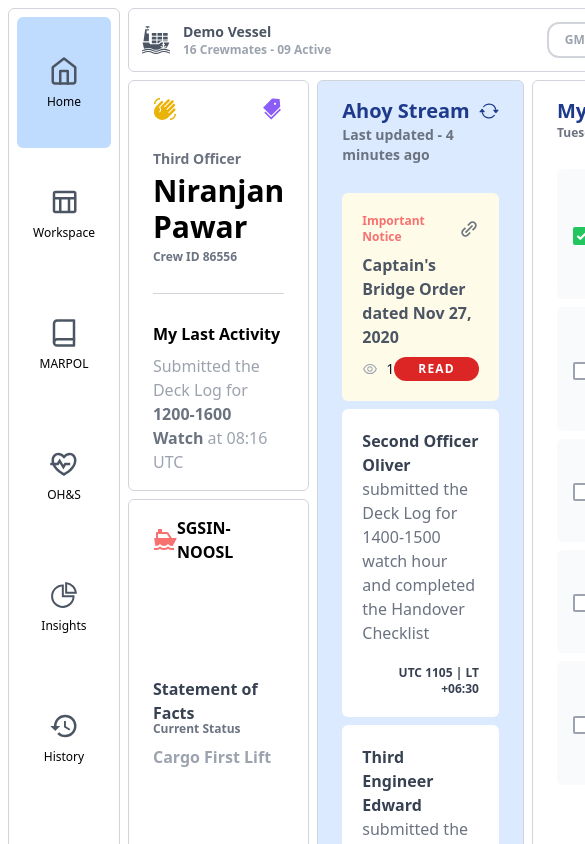
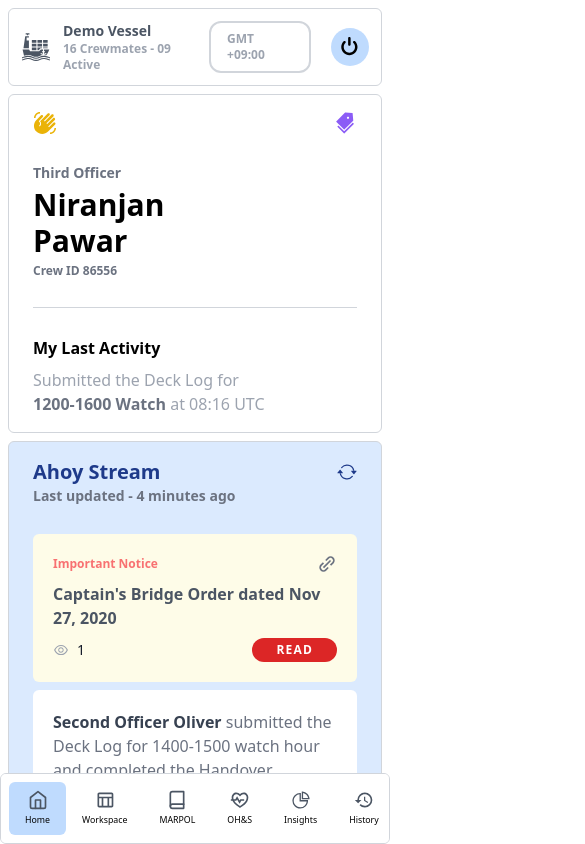
Before and after one commit to This-Is-Prince/wayship-dashboard, a React (Vite) app: page / in a window 390 px wide. Shown: the top 844 px of the page, 585 px wide, since content can reach past the window. Built offline with nearby package versions, Linux system fonts and the light colour scheme.

Commit message:
Made AsideBar responsive

```diff
--- a/src/components/content/Content.tsx
+++ b/src/components/content/Content.tsx
@@ -5,7 +5,7 @@ import TodosBoard from "./todos/TodosBoard";
 
 const Content = () => {
   return (
-    <main className="grid grid-cols-[auto,_1fr,_auto] gap-2 grid-rows-[auto,_1fr]">
+    <main className="pb-[4.5rem] col-span-full grid md:grid-cols-[auto,_1fr,_auto] gap-2 grid-rows-[auto,_1fr] md:col-span-1 md:pb-0">
       <OfficerCard />
       <NoticeBoard />
       <TodosBoard />
--- a/src/components/header/Header.tsx
+++ b/src/components/header/Header.tsx
@@ -3,7 +3,7 @@ import { TiPower } from "react-icons/ti";
 
 const Header = () => {
   return (
-    <header className="p-3 border-[1px] border-gray-300 rounded-md flex justify-between items-center">
+    <header className="p-3 border-[1px] col-span-full border-gray-300 rounded-md flex justify-between items-center md:col-span-1">
       <section className="flex gap-x-3 items-center text-gray-600">
         <span className="text-3xl">
           <GiCargoShip />
--- a/src/components/sidebar/Aside.tsx
+++ b/src/components/sidebar/Aside.tsx
@@ -5,7 +5,7 @@ import { useState } from "react";
 const Aside = () => {
   const [buttons, setButtons] = useState(asideButtonsNames);
   return (
-    <aside className="bg-white row-span-full flex flex-col p-2 border-[1px] border-gray-300 rounded-md">
+    <aside className="bg-white fixed z-20 left-0 right-0 bottom-0  overflow-auto flex p-2 border-[1px] border-gray-300 rounded-md md:row-span-full md:static  md:flex-col">
       {buttons.map((name) => {
         return <AsideButton key={name} name={name} />;
       })}
--- a/src/components/sidebar/AsideButton.tsx
+++ b/src/components/sidebar/AsideButton.tsx
@@ -5,14 +5,14 @@ import GetAsideButtonIcon from "./GetAsideButtonIcon";
 const AsideButton: FC<AsideButtonProps> = ({ name }) => {
   return (
     <article
-      className={`flex-auto px-4 cursor-pointer flex flex-col gap-y-2 justify-center items-center rounded-md ${
+      className={`flex-auto py-2 px-4 cursor-pointer flex flex-col gap-y-1 justify-center items-center rounded-md ${
         name === "Home" ? "bg-blue-200" : ""
       }`}
     >
-      <button className="text-3xl text-gray-600">
+      <button className="text-xl md:text-3xl text-gray-600">
         <GetAsideButtonIcon name={name} />
       </button>
-      <span className="text-xs">{name}</span>
+      <span className="text-[0.55rem] md:text-sm">{name}</span>
     </article>
   );
 };
```
Also changed, not shown: index.html (+4 -4 lines).
